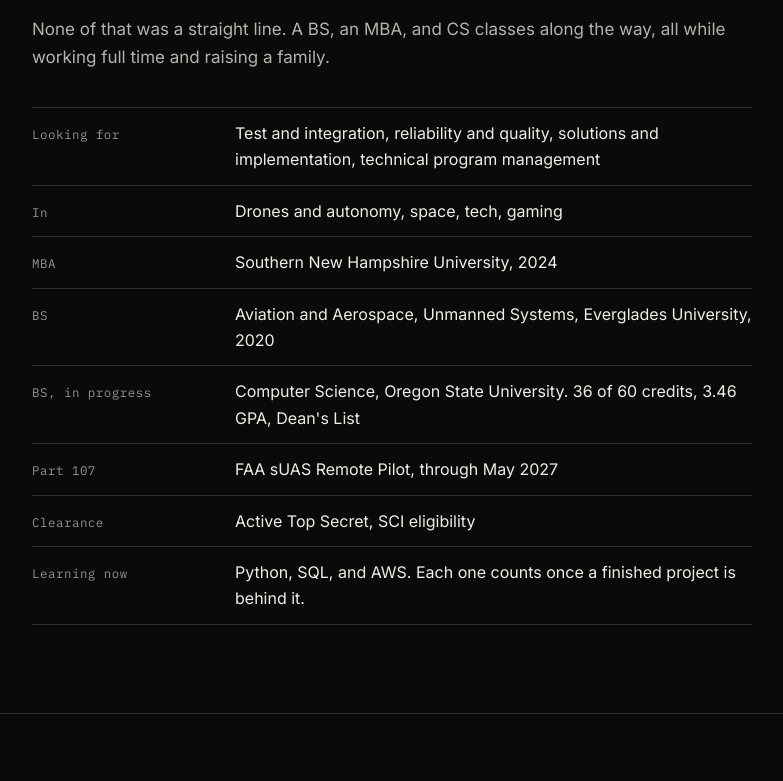
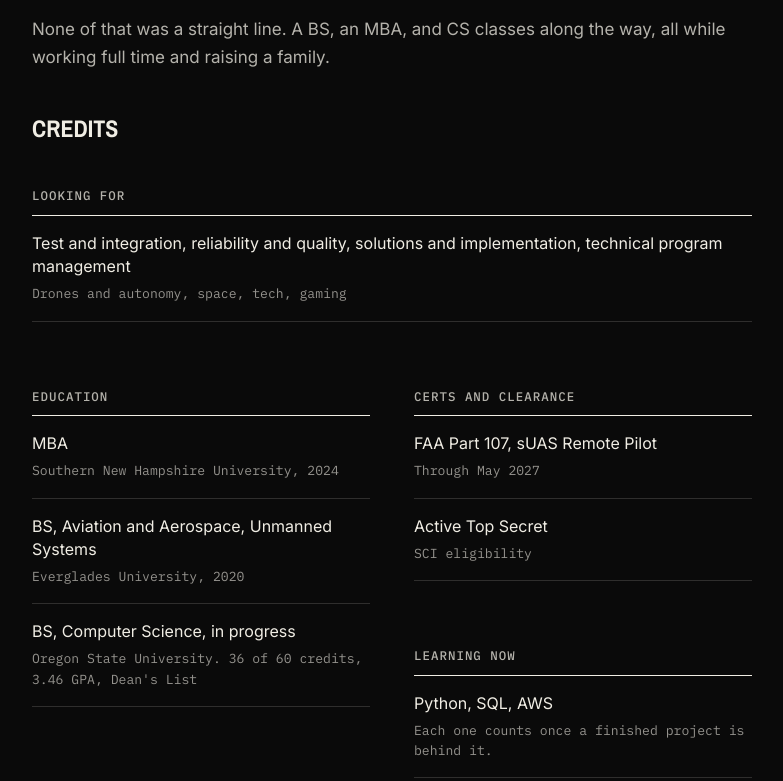
Before and after one commit to SenseiNate/SenseiNate.github.io, a plain HTML site: page index.html in a window 1280 px wide. Shown: the part 6187-6968 px from the top of the page, without its empty margins (248-1031 px from the left). Drawn offline with nearby package versions, Linux system fonts and the light colour scheme.

Commit message:
Refactor credits section for improved layout
Updated the credits section layout and styling in index.html, enhancing readability and organization.

```diff
--- a/index.html
+++ b/index.html
@@ -79,10 +79,6 @@ section + section{border-top:1px solid var(--rule)}
 .notes .intro{margin-top:22px;font-size:1.12rem;color:var(--paper)}
 .intro .u{position:relative;color:var(--paper);white-space:nowrap}
 .intro .u .mark{left:-2%;bottom:-.42em;width:104%;height:.6em}
-.credits{margin-top:36px;border-top:1px solid var(--rule)}
-.credits div{display:grid;grid-template-columns:1fr;gap:2px;padding:12px 0;border-bottom:1px solid var(--rule)}
-.credits dt{font:400 .78rem/1.4 var(--mono);color:var(--faint);letter-spacing:.04em}
-.credits dd{font-size:1rem}
 .cover-links{display:flex;flex-wrap:wrap;gap:12px 22px;margin-top:26px;font:500 .95rem/1.4 var(--mono)}
 .role{margin-top:22px;font:500 1.05rem/1.5 var(--mono);color:var(--soft)}
 .sub{font:700 1.5rem/1.1 var(--head);text-transform:uppercase;margin-top:44px}
@@ -104,6 +100,20 @@ footer h2{margin-bottom:6px}
   #about .wrap > *{grid-column:1/-1}
   #about .wrap > .intro{grid-column:1;grid-row:3}
   #about .face{grid-column:2;grid-row:3;width:190px;height:190px;margin-top:22px}
+}
+
+/* credits: grouped blocks with room to breathe */
+.creds{margin-top:28px;display:grid;grid-template-columns:1fr;gap:40px}
+.cred-head{font:500 .78rem/1.4 var(--mono);color:var(--faint);letter-spacing:.08em;text-transform:uppercase;
+  padding-bottom:10px;border-bottom:1px solid var(--paper)}
+.cred-list{list-style:none}
+.cred-list li{padding:16px 0;border-bottom:1px solid var(--rule)}
+.cred-main{display:block;font-size:1rem;color:var(--paper);line-height:1.45}
+.cred-meta{display:block;margin-top:6px;font:400 .82rem/1.55 var(--mono);color:var(--faint)}
+@media (min-width:640px){
+  .creds{grid-template-columns:1fr 1fr;gap:48px 44px}
+  .cred-group:nth-child(1){grid-column:1/-1}
+  .cred-group:nth-child(2){grid-row:span 2}
 }
 
 /* ── LINER NOTES ───────────────────────────────────────── */
@@ -179,7 +189,7 @@ footer{padding:72px 0 48px;border-top:1px solid var(--rule);font:400 .8rem/1.6 v
 @media (min-width:640px){
   :root{--gut:32px}
   section{padding:88px 0}
-  .credits div,.row{grid-template-columns:11em 1fr;gap:16px;align-items:baseline}
+  .row{grid-template-columns:11em 1fr;gap:16px;align-items:baseline}
   .t-name{font-size:1.6rem}
   .stats{grid-template-columns:repeat(4,1fr)}
 }
@@ -439,16 +449,36 @@ footer{padding:72px 0 48px;border-top:1px solid var(--rule);font:400 .8rem/1.6 v
     <p><span class="tag">Now</span>I'm the integrator between the government, the mission partners, and the prime on a platform that grew from <b>$60M+ to $112M+</b>. When my manager left I picked up engineering management on top of it, so I run the team, hire for it, and still do the technical work.</p>
     <p>None of that was a straight line. A BS, an MBA, and CS classes along the way, all while working full time and raising a family.</p>
 
-    <dl class="credits">
-      <div><dt>Looking for</dt><dd>Test and integration, reliability and quality, solutions and implementation, technical program management</dd></div>
-      <div><dt>In</dt><dd>Drones and autonomy, space, tech, gaming</dd></div>
-      <div><dt>MBA</dt><dd>Southern New Hampshire University, 2024</dd></div>
-      <div><dt>BS</dt><dd>Aviation and Aerospace, Unmanned Systems, Everglades University, 2020</dd></div>
-      <div><dt>BS, in progress</dt><dd>Computer Science, Oregon State University. 36 of 60 credits, 3.46 GPA, Dean's List</dd></div>
-      <div><dt>Part 107</dt><dd>FAA sUAS Remote Pilot, through May 2027</dd></div>
-      <div><dt>Clearance</dt><dd>Active Top Secret, SCI eligibility</dd></div>
-      <div><dt>Learning now</dt><dd>Python, SQL, and AWS. Each one counts once a finished project is behind it.</dd></div>
-    </dl>
+    <h3 class="sub">Credits</h3>
+    <div class="creds">
+      <div class="cred-group">
+        <p class="cred-head">Looking for</p>
+        <ul class="cred-list">
+          <li><span class="cred-main">Test and integration, reliability and quality, solutions and implementation, technical program management</span><span class="cred-meta">Drones and autonomy, space, tech, gaming</span></li>
+        </ul>
+      </div>
+      <div class="cred-group">
+        <p class="cred-head">Education</p>
+        <ul class="cred-list">
+          <li><span class="cred-main">MBA</span><span class="cred-meta">Southern New Hampshire University, 2024</span></li>
+          <li><span class="cred-main">BS, Aviation and Aerospace, Unmanned Systems</span><span class="cred-meta">Everglades University, 2020</span></li>
+          <li><span class="cred-main">BS, Computer Science, in progress</span><span class="cred-meta">Oregon State University. 36 of 60 credits, 3.46 GPA, Dean's List</span></li>
+        </ul>
+      </div>
+      <div class="cred-group">
+        <p class="cred-head">Certs and clearance</p>
+        <ul class="cred-list">
+          <li><span class="cred-main">FAA Part 107, sUAS Remote Pilot</span><span class="cred-meta">Through May 2027</span></li>
+          <li><span class="cred-main">Active Top Secret</span><span class="cred-meta">SCI eligibility</span></li>
+        </ul>
+      </div>
+      <div class="cred-group">
+        <p class="cred-head">Learning now</p>
+        <ul class="cred-list">
+          <li><span class="cred-main">Python, SQL, AWS</span><span class="cred-meta">Each one counts once a finished project is behind it.</span></li>
+        </ul>
+      </div>
+    </div>
   </div>
 </section>
 
```
